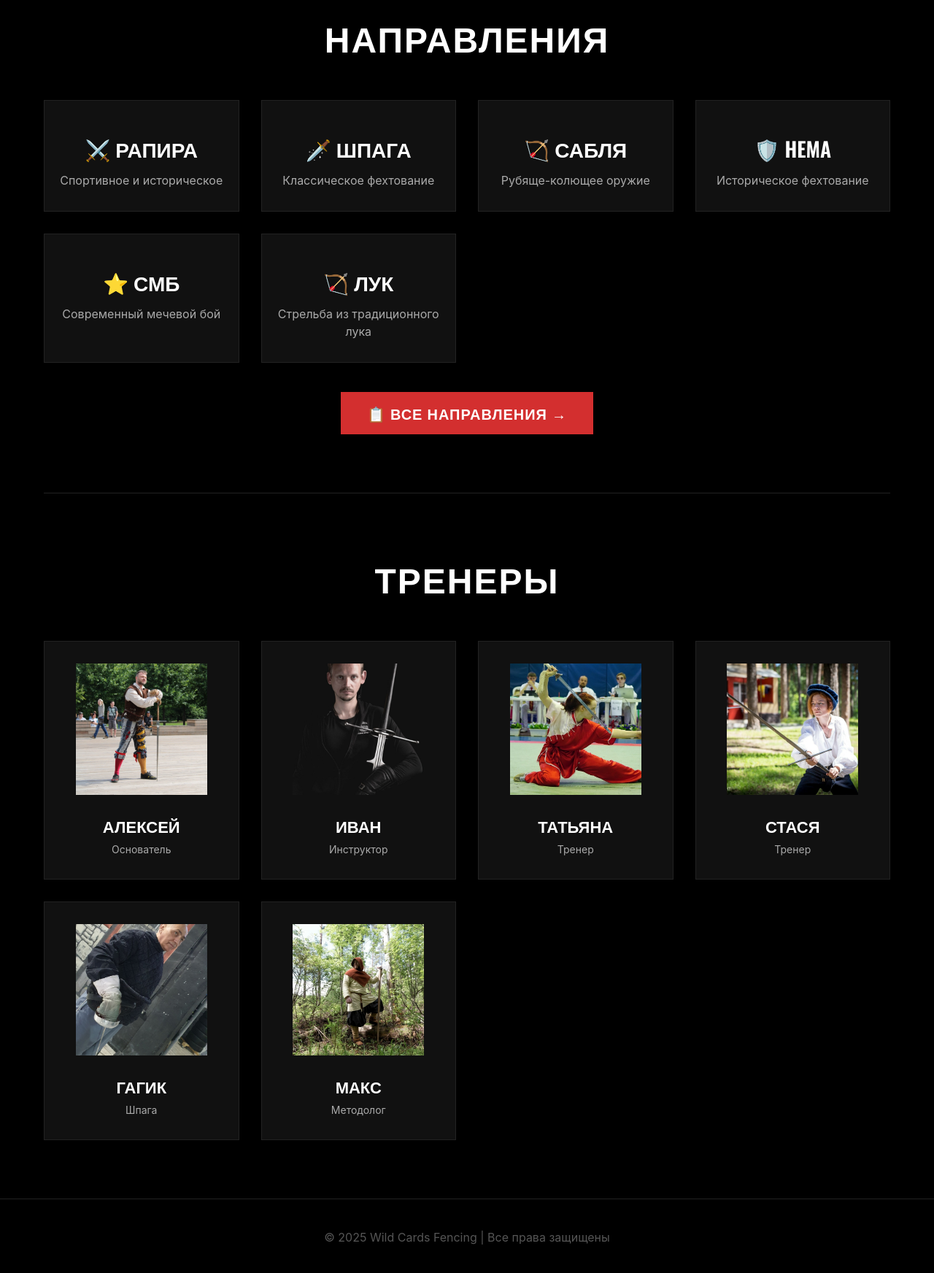
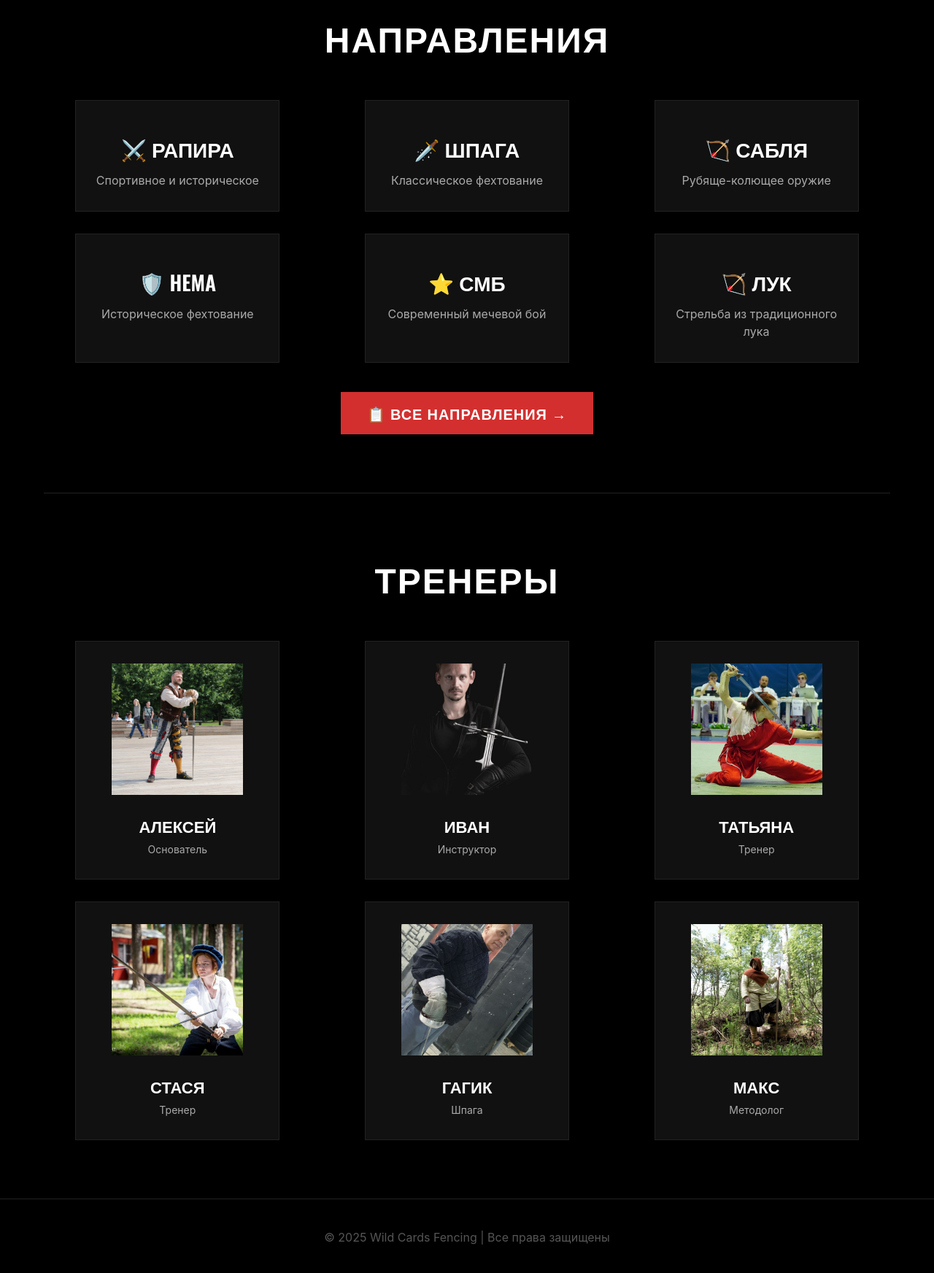
Before and after one commit to Safersss/wildcards-fencing, a plain HTML site: page index.html in a window 1280 px wide. Shown: the part 820-2564 px from the top of the page at 73% size. Drawn offline with nearby package versions, Linux system fonts and the light colour scheme.

Commit message:
Update index.html

```diff
--- a/index.html
+++ b/index.html
@@ -121,16 +121,25 @@
             margin-bottom: 50px;
             text-transform: uppercase;
         }
-        .directions-grid, .trainers-grid {
+        .directions-grid {
             display: grid;
-            grid-template-columns: repeat(auto-fit, minmax(260px, 1fr));
+            grid-template-columns: repeat(3, 1fr);
             gap: 30px;
+            justify-items: center;
+        }
+        .trainers-grid {
+            display: grid;
+            grid-template-columns: repeat(3, 1fr);
+            gap: 30px;
+            justify-items: center;
         }
         .direction-card, .trainer-card {
             background: #111;
             padding: 30px 20px;
             text-align: center;
             border: 1px solid #222;
+            width: 100%;
+            max-width: 280px;
         }
         .direction-card h3 {
             font-family: 'Oswald', sans-serif;
@@ -206,6 +215,11 @@
             width: 100%;
             margin-top: 10px;
         }
+        @media (max-width: 900px) {
+            .directions-grid, .trainers-grid {
+                grid-template-columns: repeat(2, 1fr);
+            }
+        }
         @media (max-width: 700px) {
             .header-inner {
                 flex-direction: column;
@@ -229,6 +243,10 @@
             }
             .logo-text {
                 font-size: 18px;
+            }
+            .directions-grid, .trainers-grid {
+                grid-template-columns: 1fr;
+                justify-items: center;
             }
         }
     </style>
```
